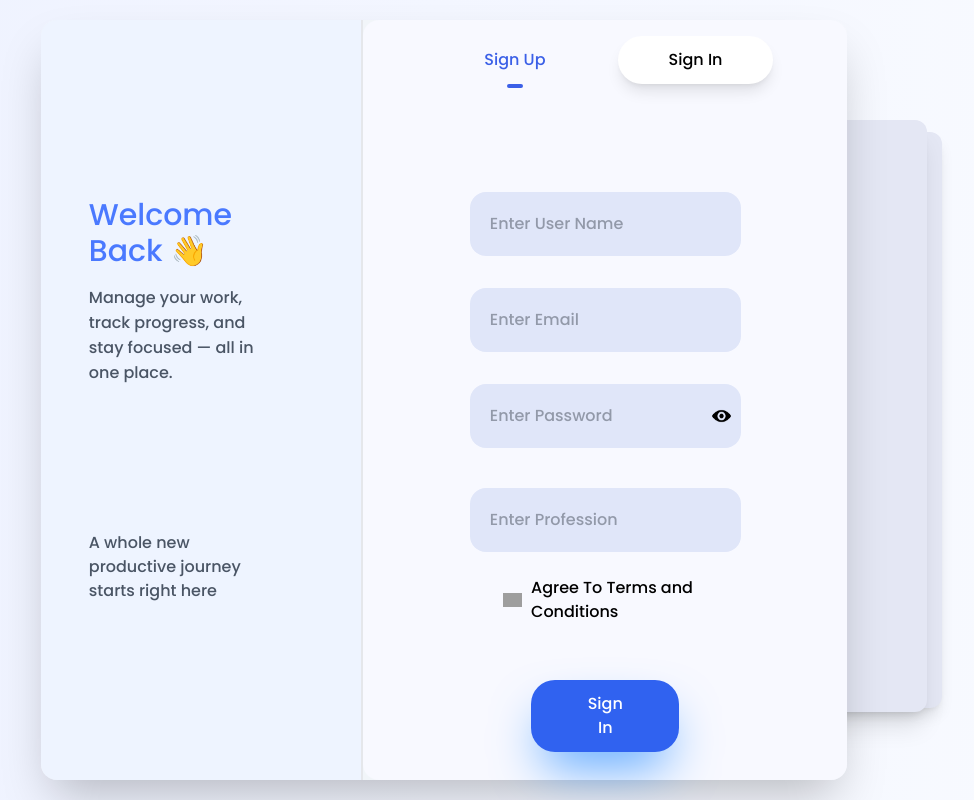
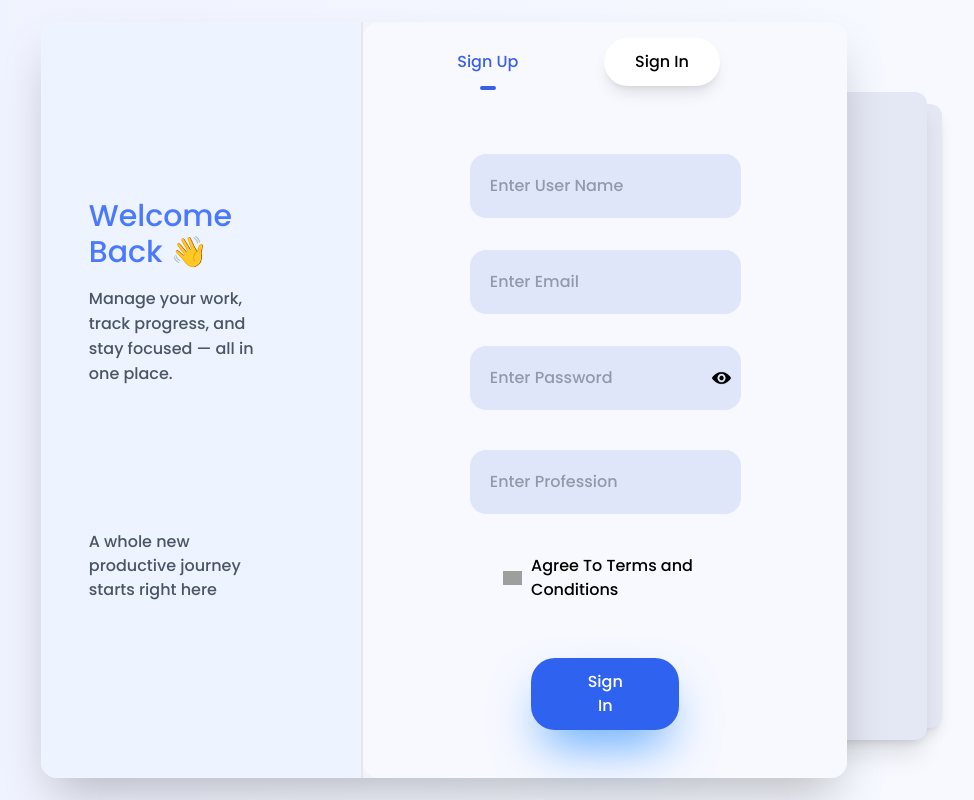
Before and after one commit to Prateek-Shar/Dashboard_Frontend, a React (Vite) app: page / in a window 1280 px wide. Both pictures are taken after a click on the element "SignUp". Shown: the whole page, without its empty margins (202-1176 px from the left). Built offline with nearby package versions, Linux system fonts and the light colour scheme; grey boxes are pictures that could not be loaded.

Commit message:
Changes in Login section

```diff
--- a/src/Pages/Login_Register.tsx
+++ b/src/Pages/Login_Register.tsx
@@ -9,21 +9,24 @@ import { useState } from "react";
 
 const Login_Register = () => {
 
+    const [isRegister, setIsRegister] = useState(false);
+    const [isLogin , setIsLogin] = useState(true)
+    const [loginBg , setIsLoginBg] = useState(true)
+    const [registerBg , setIsRegisterBg] = useState(false)
 
-    const [isRegister, setIsRegister] = useState(false);
-    const [isLogin , setIsLogin] = useState(false)
-    const [handleDefault , setHandleDefault] = useState(true)
 
     const handleToggleToSignupPage = () => {
         setIsRegister(true)
+        setIsRegisterBg(true)
+        setIsLoginBg(false)
         setIsLogin(false)
-        setHandleDefault(false)
     }
 
     const handleToggleToLoginPage = () => {
         setIsLogin(true)
+        setIsLoginBg(true)
         setIsRegister(false)
-        setHandleDefault(false)
+        setIsRegisterBg(false)
     }
 
     return (
@@ -31,9 +34,19 @@ const Login_Register = () => {
         <div className="xl:w-screen xl:h-screen gradient-background flex justify-center items-center ml:w-full ml:h-screen ml:justify-normal mm:w-full mm:h-full mm:justify-normal mm:py-13">
 
             <div className="w-[90%] flex justify-center items-center">
+                {loginBg && (
+                <>
+                    <div className="absolute xl:top-33 xl:left-78 xl:w-[65%] xl:h-[72%] bg-[#e4e7f4] rounded-xl shadow-lg z-0 ml:top-23 ml:left-3 ml:w-[88%] ml:h-[80%] mm:top-23 mm:left-3 mm:w-[88%] mm:h-[80%]" />
+                    <div className="absolute xl:top-30 xl:left-87 xl:w-[61%] xl:h-[74%] bg-[#e4e7f4] rounded-xl shadow-xl z-10 ml:top-22 ml:left-5 ml:w-[87%] ml:h-[81%] mm:top-22 mm:left-5 mm:w-[87%] mm:h-[81%]" />
+                </>
+                )}
 
-                <div className="absolute xl:top-33 xl:left-78 xl:w-[65%] xl:h-[72%] bg-[#e4e7f4] rounded-xl shadow-lg z-0 ml:top-23 ml:left-3 ml:w-[88%] ml:h-[80%] mm:top-23 mm:left-3 mm:w-[88%] mm:h-[80%]" />
-                <div className="absolute xl:top-30 xl:left-87 xl:w-[61%] xl:h-[74%] bg-[#e4e7f4] rounded-xl shadow-xl z-10 ml:top-22 ml:left-5 ml:w-[87%] ml:h-[81%] mm:top-22 mm:left-5 mm:w-[87%] mm:h-[81%]" />
+                {registerBg && (
+                <>
+                    <div className="absolute xl:top-26 xl:left-78 xl:w-[65%] xl:h-[78%] bg-[#e4e7f4] rounded-xl shadow-lg z-0 ml:top-23 ml:left-3 ml:w-[88%] ml:h-[80%] mm:top-23 mm:left-3 mm:w-[88%] mm:h-[80%]" />
+                    <div className="absolute xl:top-23 xl:left-87 xl:w-[61%] xl:h-[81%] bg-[#e4e7f4] rounded-xl shadow-xl z-10 ml:top-22 ml:left-5 ml:w-[87%] ml:h-[81%] mm:top-22 mm:left-5 mm:w-[87%] mm:h-[81%]" />
+                </>
+                )}
 
 
                 <div className="relative z-20 xl:ml-35 xl:w-[70%] xl:h-[90%] rounded-2xl shadow-2xl flex bg-[#F1F5F9] ml:w-[95%] ml:ml-5 mm:ml-5 mm:w-[95%]">
@@ -52,12 +65,12 @@ const Login_Register = () => {
                     </div>
 
                     <UserProvider>
-                        {handleDefault && (
+                        {/* {handleDefault && (
                         <div className="xl:w-[60%] bg-[#f8f9ff] rounded-r-2xl flex flex-col items-center ml:w-full mm:w-full">
                             <Login_Head onSwitch={handleToggleToSignupPage} />
                             <Login_form />
                         </div>
-                        )}
+                        )} */}
 
 
 
@@ -70,7 +83,7 @@ const Login_Register = () => {
 
 
                         {isLogin && (
-                            <div className="w-[60%] bg-[#f8f9ff] rounded-2xl flex flex-col items-center ml:w-full">
+                            <div className="xl:w-[60%] bg-[#f8f9ff] rounded-r-2xl flex flex-col items-center ml:w-full mm:w-full">
                                 <Login_Head onSwitch={handleToggleToSignupPage} />
                                 <Login_form />
                             </div>
--- a/src/components/Overview_com/overview_head.tsx
+++ b/src/components/Overview_com/overview_head.tsx
@@ -151,8 +151,8 @@ const Overview_Head = () => {
                         </div>
                     </div>
 
-                    <div className="w-[30%] flex white bg-[#ced4da] m-1 justify-around rounded-2xl hover:cursor-pointer" onClick={handleClickToCustomer}>
-                        <div className="w-[80%] flex justify-center items-center">
+                    <div className="w-[28%] flex white bg-[#ced4da] m-1 justify-around rounded-2xl hover:cursor-pointer" onClick={handleClickToCustomer}>
+                        <div className="w-[75%] flex justify-center items-center">
                             <p className="font-Poppins text-[14px]">Add Customer</p>
                         </div>
 
--- a/src/components/login_register_com/login_head.tsx
+++ b/src/components/login_register_com/login_head.tsx
@@ -7,7 +7,7 @@ const Login_Head:React.FC<Register> = ( {onSwitch} ) => {
 
     return (
 
-        <div className="w-[80%] flex justify-evenly xl:mt-4 xl:w-[75%]">
+        <div className="w-[80%] flex justify-evenly xl:mt-4 xl:w-[75%] mr-10">
             <div className="w-[40%] xl:w-[27%]">
                 <div className="w-full rounded-3xl flex justify-center mt-2">
                     <p className="font-Poppins p-3 text-[#3b60e7]">Sign In</p>
@@ -20,7 +20,7 @@ const Login_Head:React.FC<Register> = ( {onSwitch} ) => {
                 </div>
             </div>
 
-            <div className="w-[40%] xl:w-[33%] bg-white rounded-3xl flex justify-center mt-2 mb-2 shadow-lg">
+            <div className="w-[40%] xl:w-[30%] bg-white rounded-3xl flex justify-center mt-2 mb-2 shadow-lg">
                 <p className="font-Poppins p-3 hover:cursor-pointer" onClick={onSwitch}>SignUp</p>
             </div>
         </div>
--- a/src/components/login_register_com/register_form.tsx
+++ b/src/components/login_register_com/register_form.tsx
@@ -95,7 +95,7 @@ const Register_Form:React.FC<ToggleToSwitch> = ( {onSwitch} ) => {
 
 
     return (
-        <div className="w-[80%] mt-20">
+        <div className="w-[80%] mt-10 mb-5">
             <form onSubmit={handleSubmit} className="flex flex-col">
 
                 {errorDiv && (
@@ -113,7 +113,7 @@ const Register_Form:React.FC<ToggleToSwitch> = ( {onSwitch} ) => {
                 )}
 
                 <div className="w-full flex justify-center mt-5">
-                    <input type="text" placeholder="Enter User Name" onChange={handleChange} value={form.Username} name="Username" autoComplete="text" className="font-Poppins w-[70%] bg-[#e0e6f9] rounded-2xl p-5 placeholder:text-[#9299a9] placeholder:font-Poppins focus:outline-0"/>
+                    <input type="text" placeholder="Enter User Name" onChange={handleChange} value={form.Username} name="Username" autoComplete="off" className="font-Poppins w-[70%] bg-[#e0e6f9] rounded-2xl p-5 placeholder:text-[#9299a9] placeholder:font-Poppins focus:outline-0"/>
                 </div>
 
 
@@ -136,7 +136,7 @@ const Register_Form:React.FC<ToggleToSwitch> = ( {onSwitch} ) => {
                 </div>
 
 
-                <div className="w-full p-2 mt-4 flex justify-center">
+                <div className="w-full p-2 mt-8 flex justify-center">
                     <div className="w-[10%] flex justify-center">
                         <img src={!isChecked ? uncheck_checkbox : checked_checkbox} onClick={handleCheckbox} className="w-[50%] object-contain"/>
                     </div>
--- a/src/components/login_register_com/register_head.tsx
+++ b/src/components/login_register_com/register_head.tsx
@@ -7,7 +7,7 @@ const Register_Head:React.FC<Register> = ( {onSwitch} ) => {
 
     return (
 
-        <div className="w-[80%] flex justify-evenly mt-2">
+        <div className="w-[80%] flex justify-evenly mt-2 mr-20">
             <div className="w-[40%]">
                 <div className="w-full rounded-3xl flex justify-center mt-2">
                     <p className="font-Poppins p-3 text-[#3b60e7]">Sign Up</p>
@@ -20,7 +20,7 @@ const Register_Head:React.FC<Register> = ( {onSwitch} ) => {
                 </div>
             </div>
 
-            <div className="w-[40%] bg-white rounded-3xl flex justify-center mt-2 mb-2 shadow-lg">
+            <div className="w-[30%] bg-white rounded-3xl flex justify-center mt-2 mb-2 shadow-lg">
                 <p className="font-Poppins p-3 hover:cursor-pointer" onClick={onSwitch}>Sign In</p>
             </div>
         </div>
```
